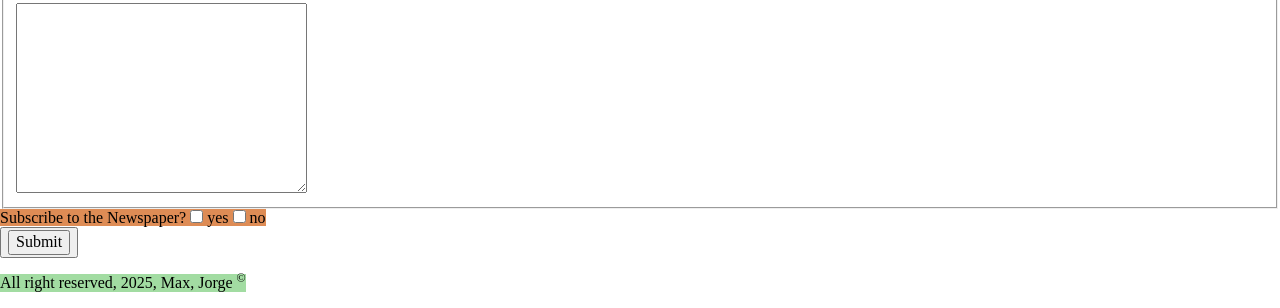
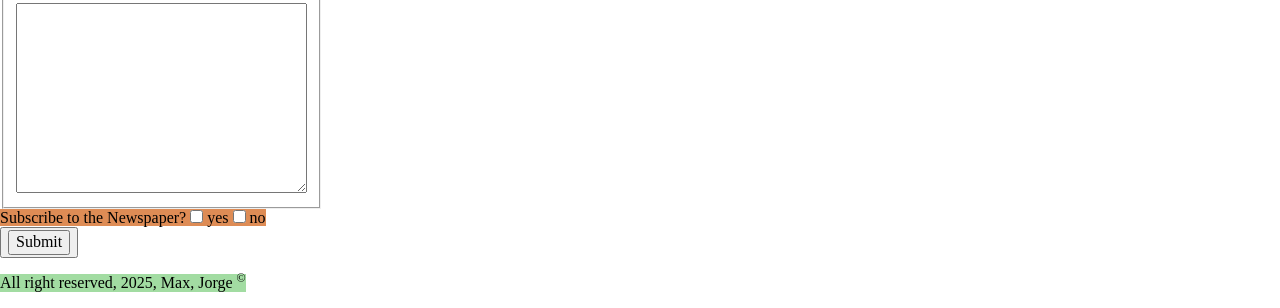
Before and after one commit to T0K3NZ34/CF_School, a plain HTML site: page Collabs/Max/max.html in a window 1280 px wide. Shown: the part 1025-1333 px from the top of the page. Drawn offline with Linux system fonts and the light colour scheme.

Commit message:
Small chage in the feedback width

```diff
--- a/Collabs/Max/max.html
+++ b/Collabs/Max/max.html
@@ -111,7 +111,7 @@
       </article>
     </main>
     <aside id="feedback">
-      <fieldset id="fieldset1">
+      <fieldset id="fieldset1" style="width: fit-content;">
         <legend><p>Feedback:</p></legend>
         <form>
           <textarea id="Farea" cols="30" rows="10"></textarea>
```
Also changed, not shown: Collabs/Max/stylemax.css (line endings or trailing spaces).
